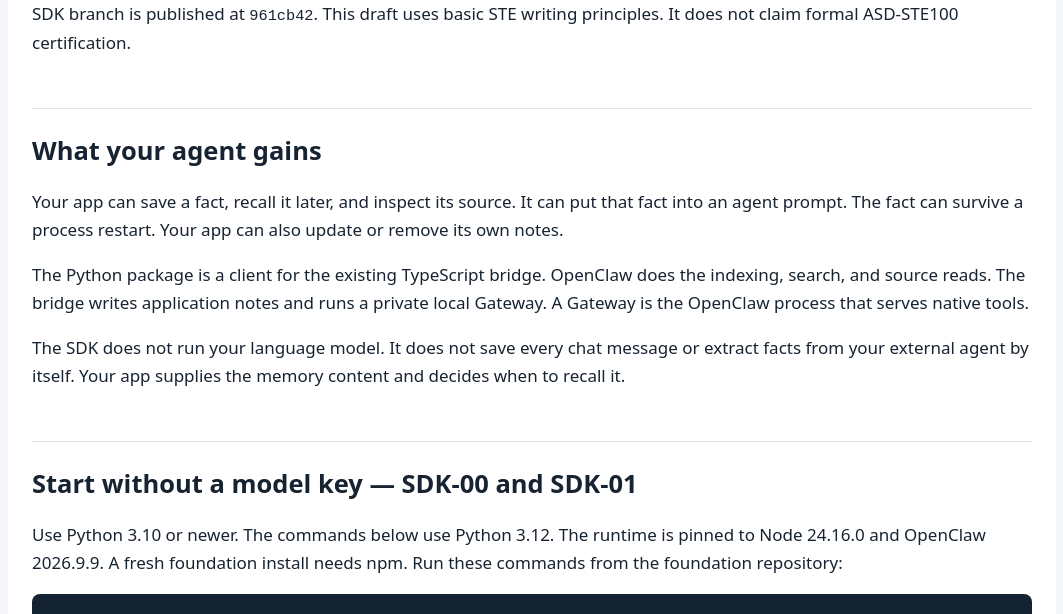
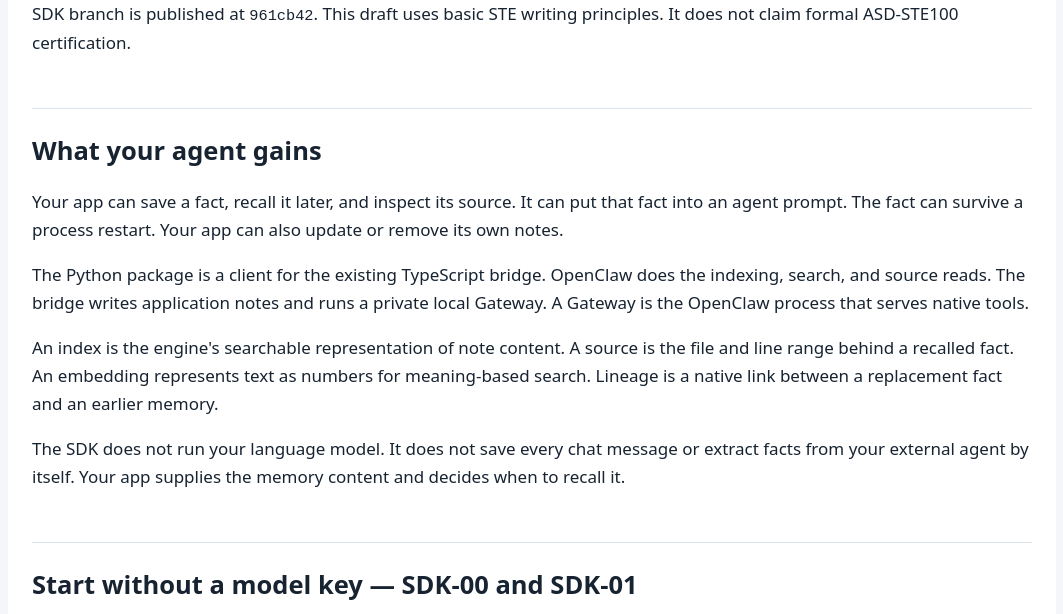
Before and after one commit to DorukhanArslan/openclaw-memory-bridge, a website: page reports/readme-proposal.html in a window 1280 px wide. Shown: the part 148-762 px from the top of the page, without its empty margins (108-1171 px from the left). Drawn offline with Linux system fonts and the light colour scheme.

Commit message:
Define memory terms for first-time SDK readers

```diff
--- a/reports/readme-proposal.html
+++ b/reports/readme-proposal.html
@@ -3,6 +3,7 @@
 <h2>What your agent gains</h2>
 <p>Your app can save a fact, recall it later, and inspect its source. It can put that fact into an agent prompt. The fact can survive a process restart. Your app can also update or remove its own notes.</p>
 <p>The Python package is a client for the existing TypeScript bridge. OpenClaw does the indexing, search, and source reads. The bridge writes application notes and runs a private local Gateway. A Gateway is the OpenClaw process that serves native tools.</p>
+<p>An index is the engine&#39;s searchable representation of note content. A source is the file and line range behind a recalled fact. An embedding represents text as numbers for meaning-based search. Lineage is a native link between a replacement fact and an earlier memory.</p>
 <p>The SDK does not run your language model. It does not save every chat message or extract facts from your external agent by itself. Your app supplies the memory content and decides when to recall it.</p>
 <h2>Start without a model key — SDK-00 and SDK-01</h2>
 <p>Use Python 3.10 or newer. The commands below use Python 3.12. The runtime is pinned to Node 24.16.0 and OpenClaw 2026.9.9. A fresh foundation install needs npm. Run these commands from the foundation repository:</p>
```
Also changed, not shown: docs/readme-proposal.md.
